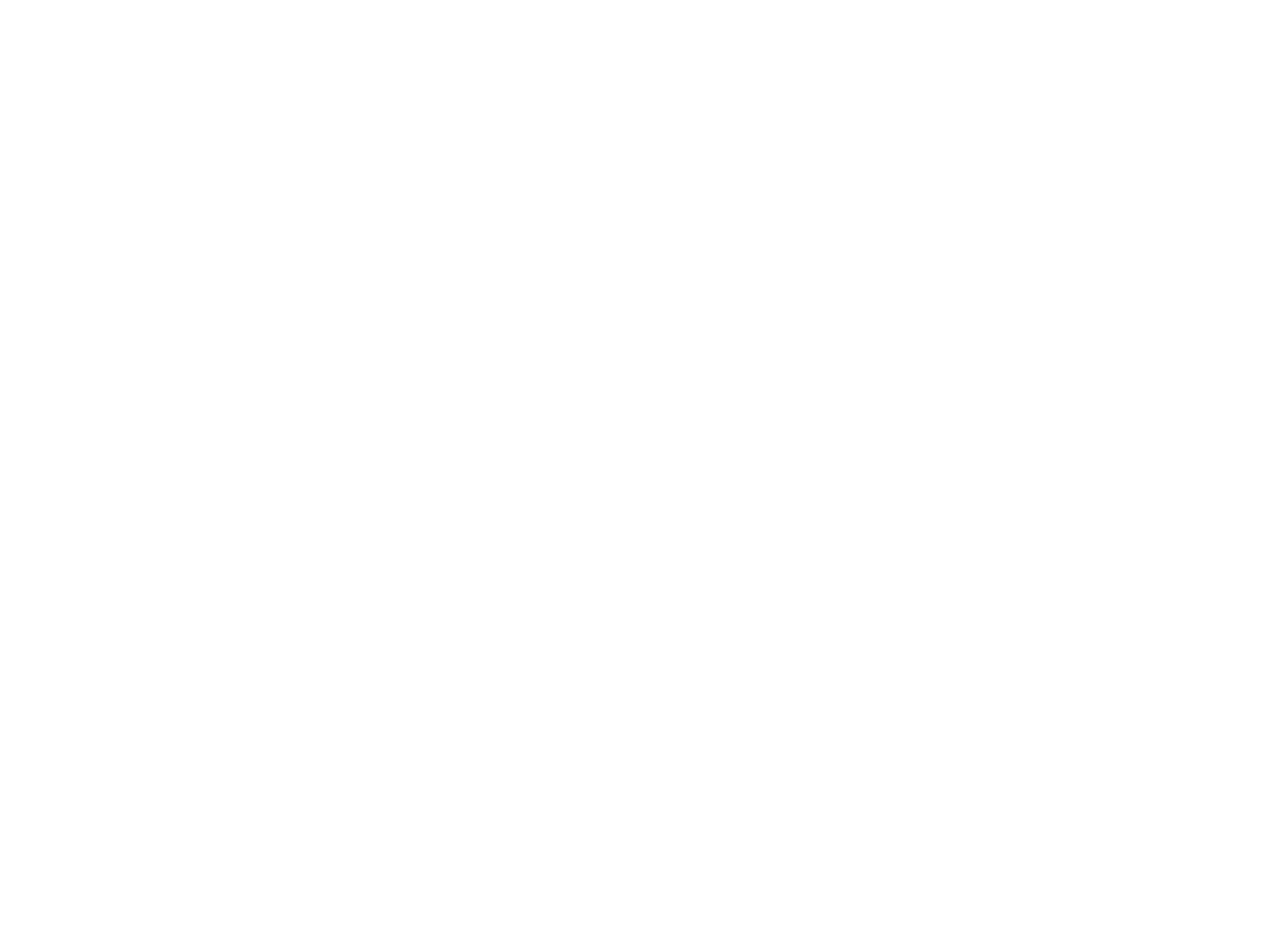
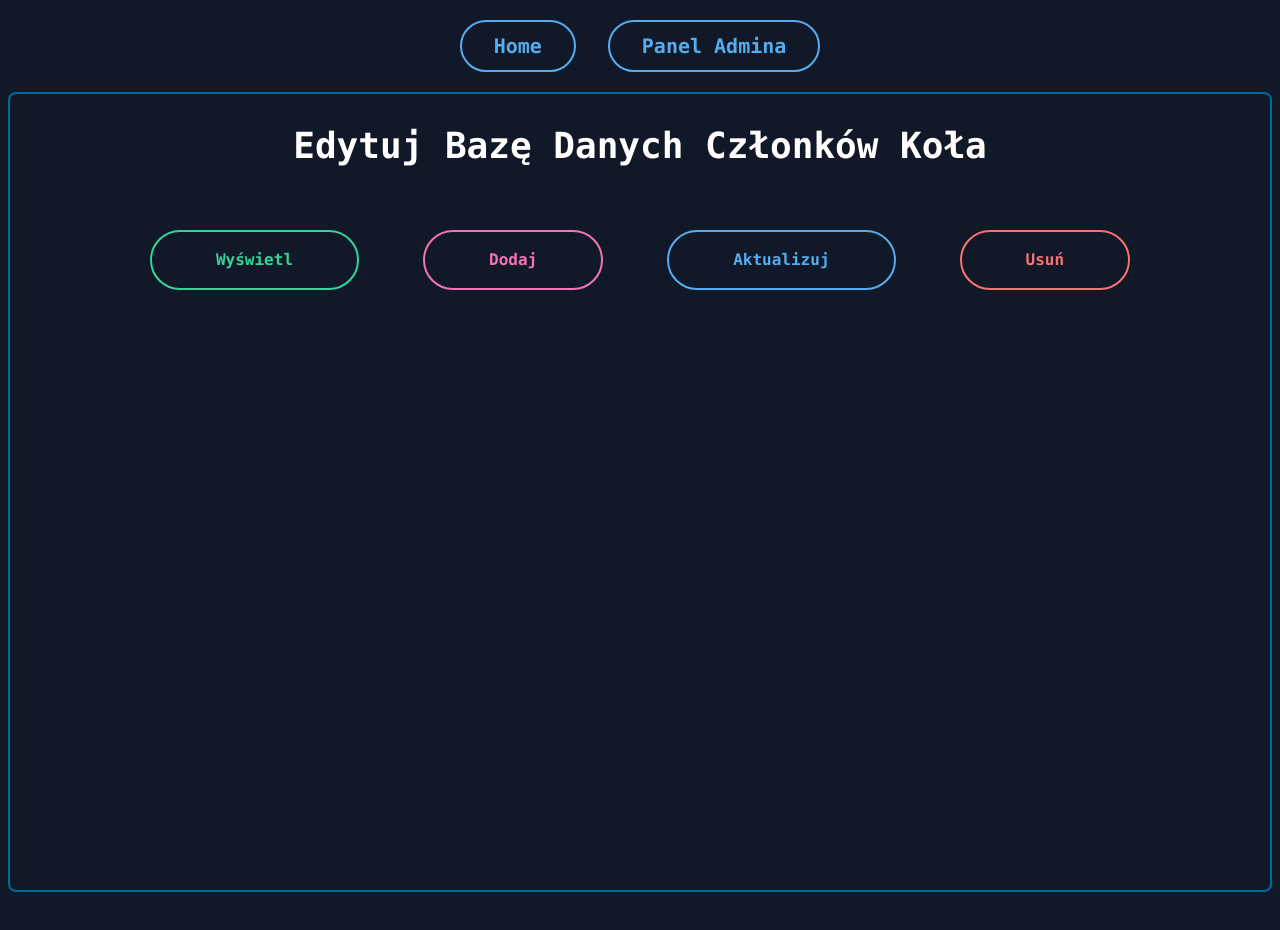
Before and after one commit to skni-kod/skitFrontend-old, a Vue app: page /admin-panel in a window 1280 px wide. Shown: the top 930 px of the page. Before the commit the page ends 800 px from the top, so only its background shows below. Built offline with nearby package versions, Linux system fonts and the light colour scheme.

Commit message:
Action Buttons Added

```diff
--- a/src/App.vue
+++ b/src/App.vue
@@ -1,7 +1,8 @@
 <template>
-  <div id="app" class="bg-main-gray">
-    <nav class="flex justify-between items-center ml-48 mr-12">
-
+  <div id="app" class="bg-gray-900">
+    <nav class=" text-skni-blue-500 text-xl font-mono mx-16 pt-8 font-extrabold">
+      <router-link to="/"><span class="border-skni-blue-500 border-2 p-3 rounded-full px-8 mx-4">Home</span></router-link>
+      <router-link to="/admin-panel"><span class="border-skni-blue-500 border-2 p-3 rounded-full px-8 mx-4">Panel Admina</span></router-link>
     </nav>
     <router-view/>
   </div>
--- a/src/main.ts
+++ b/src/main.ts
@@ -9,5 +9,5 @@
 new Vue({
   router,
   store,
-  render: h => h(App)
+  render: h => h(App),
 }).$mount('#app')
--- a/src/router/index.ts
+++ b/src/router/index.ts
@@ -1,6 +1,7 @@
 import Vue from 'vue'
 import VueRouter, { RouteConfig } from 'vue-router'
 import Home from '../views/Home.vue'
+import Admin_Panel from '../views/Admin_Panel.vue'
 
 Vue.use(VueRouter)
 
@@ -9,6 +10,11 @@
     path: '/',
     name: 'Home',
     component: Home
+  },
+  {
+    path: '/admin-panel',
+    name: 'Admin_Panel',
+    component: Admin_Panel
   },
 ]
 
--- /dev/null
+++ b/src/views/Admin_Panel.vue
@@ -0,0 +1,65 @@
+<template>
+  <section id="admin-panel" class="bg-gray-900 h-full text-gray w-full mt-8 pb-96">
+    <div id="student-view" class="border-skni-blue-700 border-2 py-8 pb-20 mx-2 rounded-lg min-h-screen">
+        <h1 class="text-white text-4xl font-mono font-extrabold mb-16">Edytuj Bazę Danych Członków Koła</h1>
+        <div class="flex justify-center space-x-16 font-mono mb-16 mx-32">
+            <button id="admin-show" @click="toggle1 = !toggle1; toggle2 = false; toggle3 = false; toggle4 = false" class="text-green-400 font-bold border-green-400 border-2 px-16 py-4 rounded-full">Wyświetl</button>
+            <button id="admin-add" @click="toggle2 = !toggle2; toggle1 = false; toggle3 = false; toggle4 = false" class="text-pink-400 font-bold border-pink-400 border-2 px-16 py-4 rounded-full">Dodaj</button>
+            <button id="admin-update" @click="toggle3 = !toggle3; toggle2 = false; toggle1 = false; toggle4 = false" class="text-skni-blue-500 font-bold border-skni-blue-500 border-2 px-16 py-4 rounded-full">Aktualizuj</button>
+            <button id="admin-delete" @click="toggle4 = !toggle4; toggle2 = false; toggle3 = false; toggle1 = false" class="text-red-400 font-bold border-red-400 border-2 px-16 py-4 rounded-full">Usuń</button>
+        </div>
+        <div id="div-show" v-if="toggle1" class="grid grid-cols-4 justify-center font-mono mx-16 gap-4">
+            <button id="show-all-students" class="text-green-400 font-bold border-green-400 border-2 px-12 py-3 rounded-full">Wszyscy studenci</button>
+            <button id="show-all-students-without-project" class="text-green-400 font-bold border-green-400 border-2 px-12 py-3 rounded-full">Wszyscy studenci bez projektu</button>
+            <button id="show-student-per-index" class="text-green-400 font-bold border-green-400 border-2 px-12 py-3 rounded-full">Pojedyncza osoba po indeksie</button>
+            <button id="show-all-projects" class="text-green-400 font-bold border-green-400 border-2 px-12 py-3 rounded-full">Wszystkie projekty</button>
+            <button id="show-one-project" class="text-green-400 font-bold border-green-400 border-2 px-12 py-3 rounded-full">Pojedynczy projekt</button>
+            <button id="show-project-students" class="text-green-400 font-bold border-green-400 border-2 px-12 py-3 rounded-full">Wszyscy studenci z danego projektu</button>
+            <button id="show-all-sections" class="text-green-400 font-bold border-green-400 border-2 px-12 py-3 rounded-full">Wszystkie sekcje</button>
+            <button id="show-one-section" class="text-green-400 font-bold border-green-400 border-2 px-12 py-3 rounded-full">Pojedyncza sekcja</button>
+            <button id="show-all-projects-in-section" class="text-green-400 font-bold border-green-400 border-2 px-12 py-3 rounded-full">Wszystkie projekty z danej sekcji</button>
+            <button id="show-all-roles" class="text-green-400 font-bold border-green-400 border-2 px-12 py-3 rounded-full">Wszystkie role</button>
+            <button id="show-one-role" class="text-green-400 font-bold border-green-400 border-2 px-12 py-3 rounded-full">Pojedyncza rola</button>
+            <button id="show-all-students-with-role" class="text-green-400 font-bold border-green-400 border-2 px-12 py-3 rounded-full">Wszyscy studenci z daną rangą</button>
+        </div>
+        <div id="div-add" v-else-if="toggle2" class="grid grid-cols-4 justify-center font-mono mx-16 gap-4">
+            <button id="add-student" class="text-pink-400 font-bold border-pink-400 border-2 px-12 py-3 rounded-full">Dodanie studenta</button>
+            <button id="add-project-to-student" class="text-pink-400 font-bold border-pink-400 border-2 px-12 py-3 rounded-full">Dodanie projektu studentowi</button>
+            <button id="add-role-to-student" class="text-pink-400 font-bold border-pink-400 border-2 px-12 py-3 rounded-full">Dodanie roli studentowi</button>
+            <button id="add-project" class="text-pink-400 font-bold border-pink-400 border-2 px-12 py-3 rounded-full">Dodanie projektu</button>
+            <button id="add-section" class="text-pink-400 font-bold border-pink-400 border-2 px-12 py-3 rounded-full">Dodanie sekcji</button>
+            <button id="add-role" class="text-pink-400 font-bold border-pink-400 border-2 px-12 py-3 rounded-full">Dodanie roli</button>
+        </div>
+        <div id="div-update" v-else-if="toggle3" class="grid grid-cols-4 justify-center font-mono mx-16 gap-4">
+            <button id="to-do" class="text-skni-blue-500 font-bold border-skni-blue-500 border-2 px-12 py-3 rounded-full">TODO</button>
+        </div>
+        <div id="div-delete" v-else-if="toggle4" class="grid grid-cols-4 justify-center font-mono mx-16 gap-4">
+            <button id="delete-role-from-student" class="text-red-400 font-bold border-red-400 border-2 px-12 py-3 rounded-full">Usunięcie studentowi roli</button>
+            <button id="delete-project-from-student" class="text-red-400 font-bold border-red-400 border-2 px-12 py-3 rounded-full">Usunięcie studentowi projektu</button>
+            <button id="delete-student" class="text-red-400 font-bold border-red-400 border-2 px-12 py-3 rounded-full">Usunięcie danego studenta</button>
+            <button id="delete-project" class="text-red-400 font-bold border-red-400 border-2 px-12 py-3 rounded-full">Usunięcie danego projektu</button>
+            <button id="delete-section" class="text-red-400 font-bold border-red-400 border-2 px-12 py-3 rounded-full">Usunięcie danej sekcji</button>
+            <button id="delete-role" class="text-red-400 font-bold border-red-400 border-2 px-12 py-3 rounded-full">Usunięcie danej roli</button>
+        </div>
+    </div>
+  </section>
+</template>
+
+<script lang="ts">
+import { Component, Vue } from "vue-property-decorator";
+
+@Component ({
+  data () {
+      return {
+          toggle1: false,
+          toggle2: false,
+          toggle3: false,
+          toggle4: false
+      }
+  }
+})
+export default class Admin_Panel extends Vue {}
+</script>
+
+<style scoped>
+</style>
--- a/src/views/Home.vue
+++ b/src/views/Home.vue
@@ -1,5 +1,5 @@
 <template>
-  <section id="home" class="bg-main-gray h-full w-full mt-16 pb-32">
+  <section id="home" class="bg-white h-screen w-full mt-16 pb-32">
 
   </section>
 </template>
--- a/tailwind.config.js
+++ b/tailwind.config.js
@@ -3,7 +3,13 @@
   darkMode: 'class', // or 'media' or 'class'
   theme: {
     extend: {
-
+      colors: {
+        'skni-blue-500': '#55ACEE',
+        'skni-blue-600': '#016fa5',
+        'skni-blue-700': '#00699d',
+        'skni-blue-800': '#174b82',
+        'skni-blue-900': '#2e336f'
+      }
     },
   },
   variants: {
```
